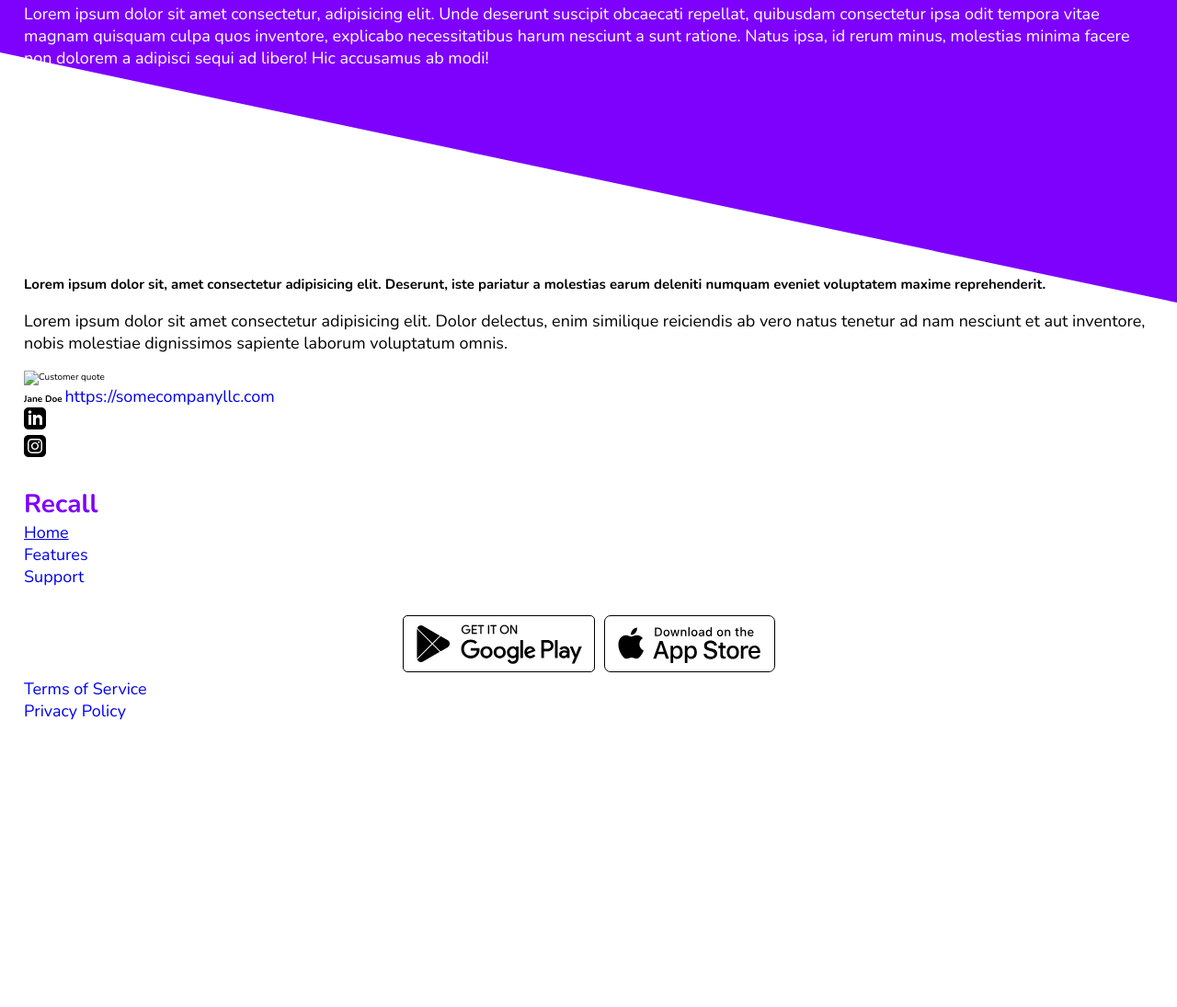
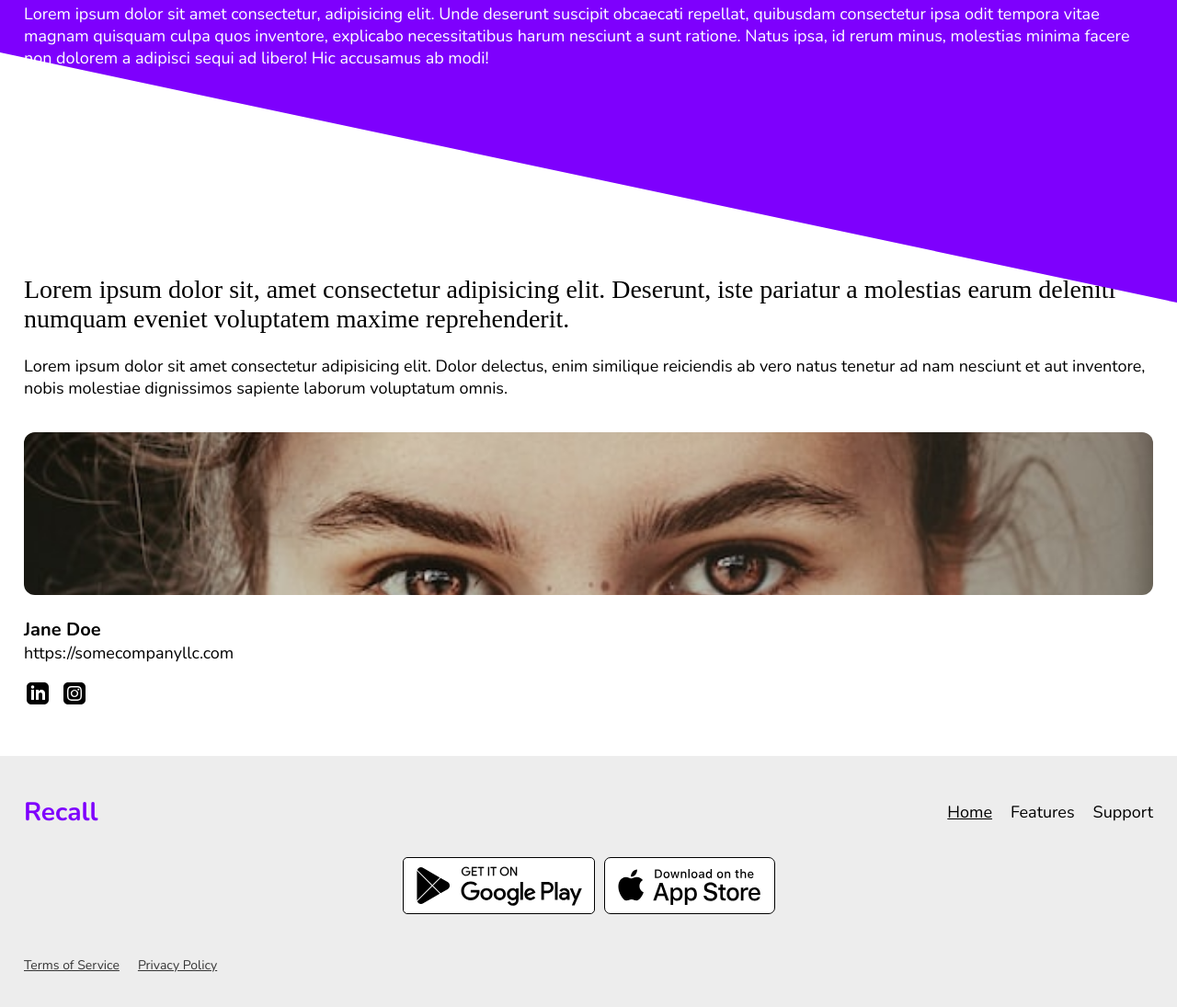
Before and after one commit to jhayesnv/CSS, a plain HTML site: page recall/index.html in a window 1280 px wide. Shown: the part 2043-3138 px from the top of the page at 92% size. Before the commit the page ends 2854 px from the top, so only its background shows below. Drawn offline with nearby package versions, Linux system fonts and the light colour scheme; a web font is replaced by a local one.

Commit message:
Add styles for testimonials and footer sections

```diff
--- a/recall/css/main.css
+++ b/recall/css/main.css
@@ -118,3 +118,78 @@ section.features strong {
   font-size: 2.6rem;
   gap: .2em;
 }
+
+/* Testimonials Section */
+h2 {
+  font-size: 2.8rem;
+  font-family: 'Playfair Display', serif;
+  font-weight: 300;
+}
+
+
+.testimonial-quote p {
+    margin-bottom: 2em;
+}
+
+.author-pic {
+  width: 100%;
+  border-radius: 1.2em;
+  height: 17.7em;
+  object-fit: cover;
+  margin-bottom: 2em;
+}
+
+.author strong {
+  font-size: 2rem;
+  display: block;
+}
+
+.author a {
+  color: black;
+}
+
+ul.social-nav {
+  display: flex;
+  gap: 1em;
+  margin-top: 2em;
+}
+
+ul.social-nav svg {
+  width: 3rem;
+}
+
+/* Footer Section */
+footer {
+  background: #EDEDED;
+  padding: 1.6em 0;
+  margin-top: 5em;
+}
+
+.footer-header {
+  display: flex;
+  justify-content: space-between;
+  align-items: center;
+}
+
+footer a {
+  color: black;
+}
+
+nav.footer-nav ul, nav.secondary-nav ul {
+  display: flex;
+  gap: 2em;
+}
+
+nav.footer-nav ul {
+  justify-content: right;
+}
+
+nav.secondary-nav ul {
+  margin-top: 4em;
+}
+
+nav.secondary-nav ul li a {
+  color: #363636;
+  text-decoration: underline;
+  font-size: 1.4rem;
+}
--- a/recall/index.html
+++ b/recall/index.html
@@ -88,11 +88,11 @@
                     voluptatum omnis.</p>
             </div>
             <div class="testimonial-info">
-                <img src="asset/person.jpg" alt="Customer quote" class="author-pic">
+                <img src="assets/person.jpg" alt="Customer quote" class="author-pic">
                 <div class="author">
                     <strong>Jane Doe</strong>
                     <a href="#">https://somecompanyllc.com</a>
-                    <ul>
+                    <ul class="social-nav">
                         <li>
                             <a href="#">
                                 <svg xmlns="http://www.w3.org/2000/svg" width="24" height="24" viewBox="0 0 24 24">
```
